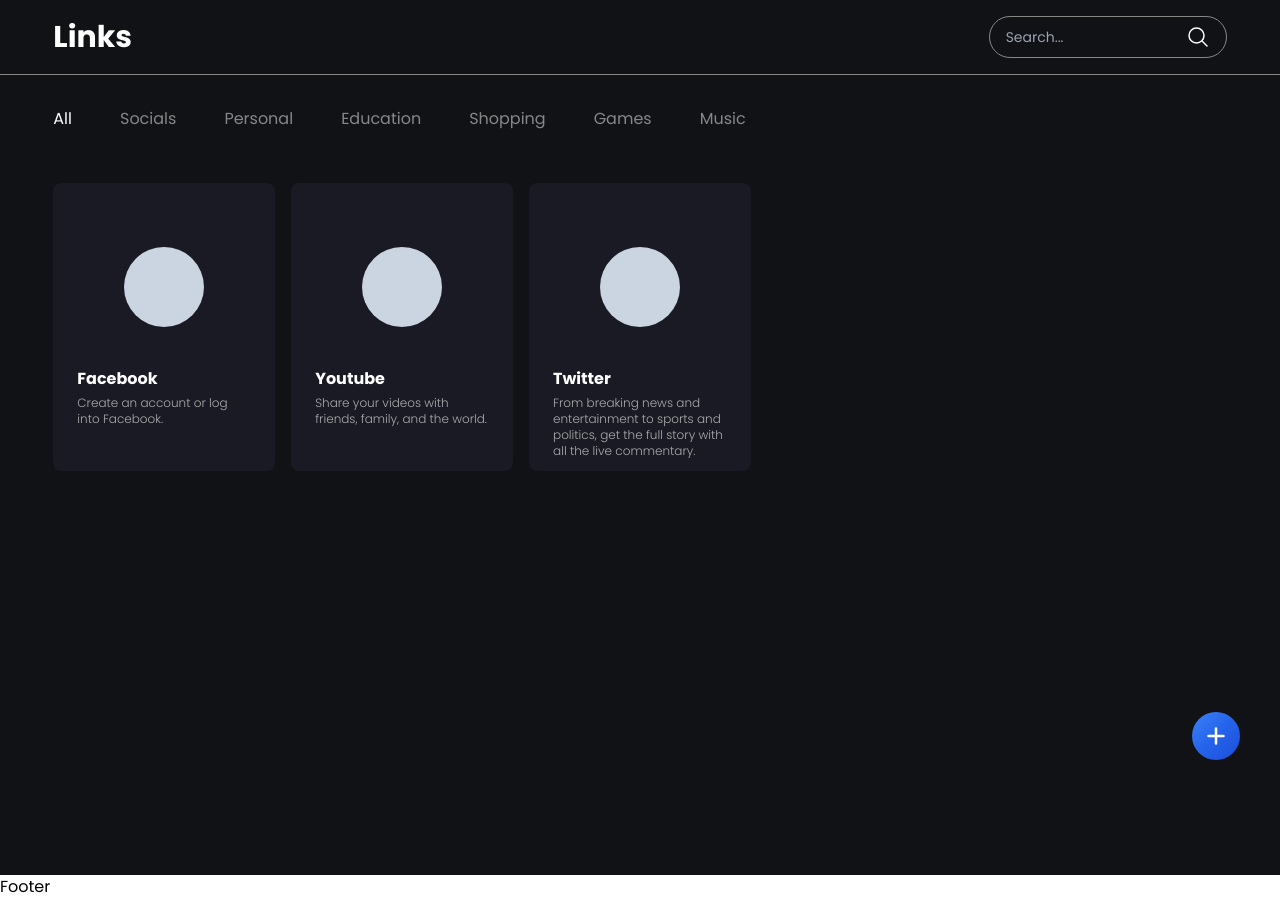
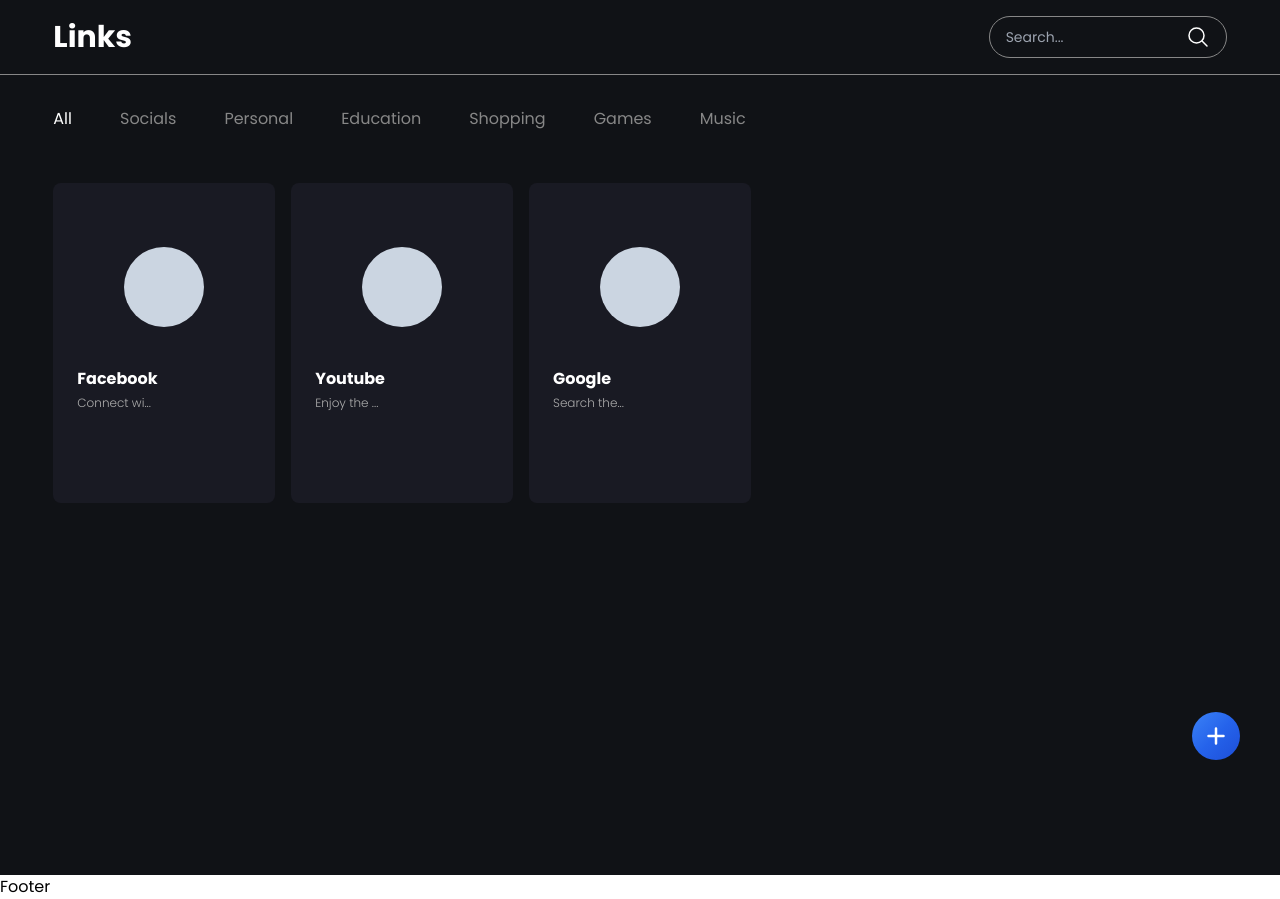
Before and after one commit to Janjanny/link-app-react, a React (Vite) app: page / in a window 1280 px wide. Built offline with nearby package versions, Linux system fonts and the light colour scheme.

Commit message:
fix layout

```diff
--- a/src/components/Bookmarks.jsx
+++ b/src/components/Bookmarks.jsx
@@ -7,7 +7,7 @@
   const bookmarks = getBookmarks()
   return (
     <div className='w-11/12 mx-auto my-5 grid grid-cols-2 md:grid-cols-3 lg:grid-cols-5 col-auto gap-4'>
-      {bookmarks.map((bookmark) => (<Card name={bookmark.name} desc={bookmark.desc} link={bookmark.link}/>) )}
+      {bookmarks.map((bookmark) => (<Card name={bookmark.title} desc={bookmark.description} link={bookmark.url}/>) )}
     </div>
   )
 }
--- a/src/components/Card.jsx
+++ b/src/components/Card.jsx
@@ -1,16 +1,16 @@
 import React from 'react'
 
 
-const Card = ({name, desc, link}) => {
+const Card = ({name, desc, link, img}) => {
 
 
   return (
     <>
-        <div className=' bg-black-card w-full text-white h-[18rem] p-6 rounded-lg overflow-hidden'>
+        <div className=' bg-black-card w-full text-white h-[20rem] p-6 rounded-lg overflow-hidden'>
             <div className="link-icon min-h-[10rem] flex justify-center items-center"><div className=" bg-slate-300 h-[5rem] w-[5rem] rounded-full"></div></div>
             <div className="link-text">
                 <a href={link} target='_blank' className=' hover:underline'><h1 className=' font-bold'>{name}</h1></a>
-                <p className=' text-xs font-light text-gray-hover mt-1 cursor-default'>{desc}</p>
+                <p className=' text-xs font-light text-gray-hover mt-1 cursor-default'>{desc.length <= 81 ? desc : desc.slice(0, 10) + '...'}</p>
             </div>
         </div>
     </>
--- a/src/data.js
+++ b/src/data.js
@@ -1,18 +1,22 @@
 const initialBookmarks = [
     {
-    name: 'Facebook',
-    link: 'https://www.facebook.com/',
-    desc: 'Create an account or log into Facebook. '},
-
+        title: "Facebook",
+        description: "Connect with friends, family and other people you know. Share photos and videos, send messages and get updates.",
+        image: "https://www.facebook.com/images/fb_icon_325x325.png",
+        url: "https://www.facebook.com/"
+    },
     {
-    name: 'Youtube',
-    link: 'https://www.youtube.com/',
-    desc: 'Share your videos with friends, family, and the world.'},
-
+        title: "Youtube",
+        description: "Enjoy the videos and music you love, upload original content, and share it all with friends, family, and the world on YouTube.",
+        image: "https://www.youtube.com/yts/img/yt_1200-vflhSIVnY.png",
+        url: "https://www.youtube.com/"
+    },
     {
-    name: 'Twitter',
-    link: 'https://www.twitter.com/?lang=en',
-    desc: 'From breaking news and entertainment to sports and politics, get the full story with all the live commentary.'},
+        title: "Google",
+        description: "Search the world's information, including webpages, images, videos and more. Google has many special features to help you find exactly what you're looking for.",
+        image: "https://www.google.com/images/branding/googlelogo/1x/googlelogo_white_background_color_272x92dp.png",
+        url: "https://www.google.com/"
+    }
 ]
 
 const initialCategories = ["All", "Socials", "Personal", "Education", "Shopping", "Games", "Music"];
```
